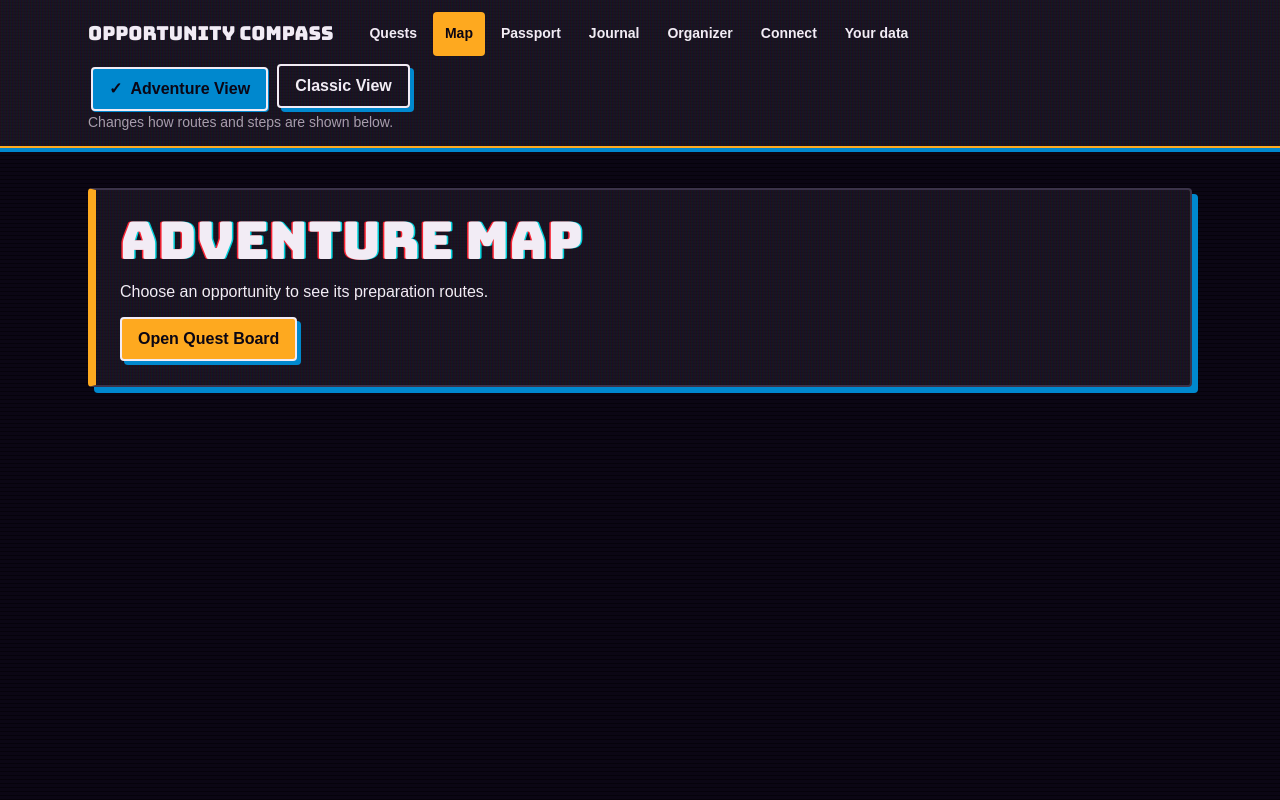
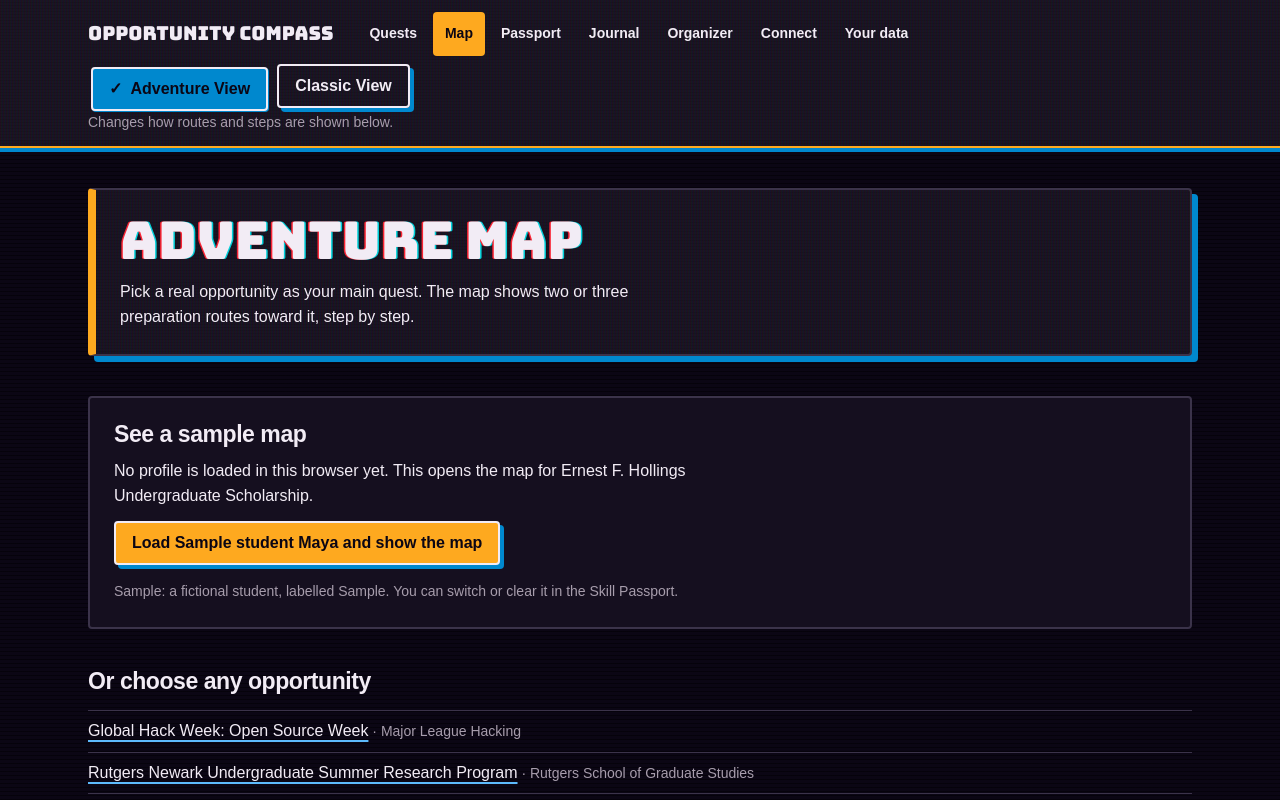
Before and after one commit to Zerune0/opportunity-compass, a Next.js app: page /map in a window 1280 px wide. Shown: the top 800 px of the page. Built offline with nearby package versions, Linux system fonts and the light colour scheme; a web font is replaced by a local one.

Commit message:
feat(map): one-click sample map for the demo and an opportunity picker when no opportunity is chosen

```diff
--- a/app/map/AdventureMap.tsx
+++ b/app/map/AdventureMap.tsx
@@ -13,6 +13,7 @@ import { planRoutes } from "@/lib/path";
 import { clearPlanSnapshots, latestPlanSnapshot, loadGrants, loadPlanSnapshots, loadProfile, pushPlanSnapshot } from "@/lib/store";
 import { nextSnapshot } from "./plan-snapshots";
 import { RecommendationReplay } from "./RecommendationReplay";
+import { LoadSampleAndOpenMap, MapStart } from "./SampleMapStart";
 import type { Opportunity, PlanSnapshot, ResourceGrant, RouteStep, StudentProfile } from "@/lib/types";
 
 /** Labels for alternative kinds beyond same_field / next_cycle; unknown kinds get a generic label. */
@@ -84,13 +85,9 @@ export function AdventureMap({ opportunity }: { opportunity?: Opportunity }) {
     setSnapshots(syncSnapshots());
   }
 
-  if (!opportunity) return (
-    <div className="rpg-head crt">
-      <h1>Adventure Map</h1>
-      <p>Choose an opportunity to see its preparation routes.</p>
-      <Link className="rpg-button rpg-button--primary" href="/quests">Open Quest Board</Link>
-    </div>
-  );
+  if (!opportunity) return context
+    ? <MapStart hasProfile={Boolean(context.profile)} profileName={context.profile?.display_name} />
+    : <PixelLoader label="Loading profile…" />;
   const passport = `/passport?opp=${encodeURIComponent(opportunity.id)}`;
   const profile = context?.profile;
   const plan = context && profile ? planRoutes(profile, opportunity, { today: context.today, catalog }) : null;
@@ -118,7 +115,13 @@ export function AdventureMap({ opportunity }: { opportunity?: Opportunity }) {
         </div>
       </header>
       {!context && <PixelLoader label="Loading profile…" />}
-      {context && !profile && <p><Link href={passport}>Create a profile or load a sample in the Skill Passport</Link> to see routes.</p>}
+      {context && !profile && (
+        <QuestCard>
+          <h2>No profile loaded</h2>
+          <p>Routes depend on a student profile. <Link href={passport}>Create your own in the Skill Passport</Link>, or try the sample.</p>
+          <LoadSampleAndOpenMap opportunityId={opportunity.id} />
+        </QuestCard>
+      )}
       {plan?.status === "blocked" && (
         <QuestCard><h2>Routes unavailable</h2>
           <ul className="rpg-list">{plan.reasons.map((reason, index) => <li key={index}>{reason}</li>)}</ul>
--- /dev/null
+++ b/app/map/SampleMapStart.tsx
@@ -0,0 +1,92 @@
+"use client";
+
+import Link from "next/link";
+import { useState } from "react";
+import { catalogOpportunities, sampleProfiles } from "@/lib/data";
+import { saveProfile } from "@/lib/store";
+import type { StudentProfile } from "@/lib/types";
+
+/** The demo pairing: a sample student whose routes for this real opportunity show several steps on the map. */
+export const demoMapProfileId = "sample-maya";
+export const demoMapOpportunityId = "noaa-hollings-scholarship-2027";
+
+export function mapHref(opportunityId: string): string {
+  return `/map?opp=${encodeURIComponent(opportunityId)}`;
+}
+
+/** The sample profile used for the one-click demo map, or null if the data no longer has it. */
+export function demoMapProfile(): StudentProfile | null {
+  return sampleProfiles().find((p) => p.id === demoMapProfileId) ?? null;
+}
+
+/**
+ * One click from an empty map to a working one: loads the sample student into this browser and opens the map.
+ * Only offered when no profile is loaded, so it never replaces a profile the student made.
+ */
+export function LoadSampleAndOpenMap({ opportunityId = demoMapOpportunityId }: { opportunityId?: string }) {
+  const [error, setError] = useState<string>();
+  const sample = demoMapProfile();
+  if (!sample) return null;
+  function start() {
+    if (!sample || !saveProfile(structuredClone(sample))) {
+      setError("Could not save the sample profile in this browser.");
+      return;
+    }
+    // A full load, so the map reads the profile just saved (it reads storage once on mount).
+    window.location.assign(mapHref(opportunityId));
+  }
+  return (
+    <div className="rpg-stack">
+      <button type="button" className="rpg-button rpg-button--primary" onClick={start}>
+        Load {sample.display_name} and show the map
+      </button>
+      <p className="rpg-small rpg-muted">
+        Sample: a fictional student, labelled Sample. You can switch or clear it in the Skill Passport.
+      </p>
+      {error && <p role="alert">{error}</p>}
+    </div>
+  );
+}
+
+/** The map page without a chosen opportunity: a demo entry point and a list of opportunities to map. */
+export function MapStart({ hasProfile, profileName }: { hasProfile: boolean; profileName?: string }) {
+  const catalog = catalogOpportunities();
+  const demo = catalog.find((o) => o.id === demoMapOpportunityId);
+  return (
+    <div className="rpg-stack rpg-stack--loose">
+      <header className="rpg-head crt">
+        <h1>Adventure Map</h1>
+        <p>Pick a real opportunity as your main quest. The map shows two or three preparation routes toward it, step by step.</p>
+      </header>
+      <section className="rpg-card rpg-stack" aria-labelledby="map-demo-title">
+        <h2 id="map-demo-title">See a sample map</h2>
+        {hasProfile ? (
+          <>
+            <p>Using your current profile{profileName ? ` (${profileName})` : ""}.</p>
+            {demo && (
+              <Link className="rpg-button rpg-button--primary" href={mapHref(demo.id)}>
+                Open the map for {demo.title}
+              </Link>
+            )}
+          </>
+        ) : (
+          <>
+            <p>No profile is loaded in this browser yet.{demo ? ` This opens the map for ${demo.title}.` : ""}</p>
+            <LoadSampleAndOpenMap />
+          </>
+        )}
+      </section>
+      <section className="rpg-stack" aria-labelledby="map-pick-title">
+        <h2 id="map-pick-title">Or choose any opportunity</h2>
+        <ul className="rpg-list">
+          {catalog.map((o) => (
+            <li key={o.id}>
+              <Link href={mapHref(o.id)}>{o.title}</Link>
+              <span className="rpg-small rpg-muted"> &middot; {o.organizer}</span>
+            </li>
+          ))}
+        </ul>
+      </section>
+    </div>
+  );
+}
```
Also changed, not shown: 1 other file (tests, documents, lock files or other folders).
